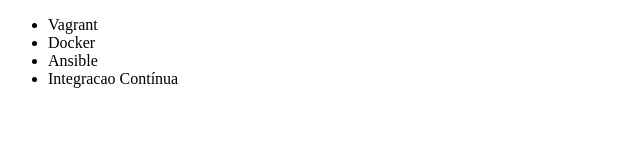
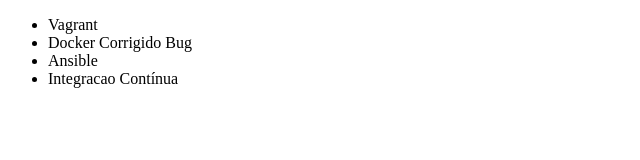
Before and after one commit to andresilvajb007/alura-git, a plain HTML site: page index.html in a window 1280 px wide. Shown: the full height of the page, 0-640 px from the left. Drawn offline with Linux system fonts and the light colour scheme.

Commit message:
corrigindo nome do Docker

```diff
--- a/index.html
+++ b/index.html
@@ -7,7 +7,7 @@
 <body>
     <ul>
         <li>Vagrant</li>
-        <li>Docker</li>
+        <li>Docker Corrigido Bug</li>
         <li>Ansible</li>
         <li>Integracao Contínua</li>
     </ul>
```
